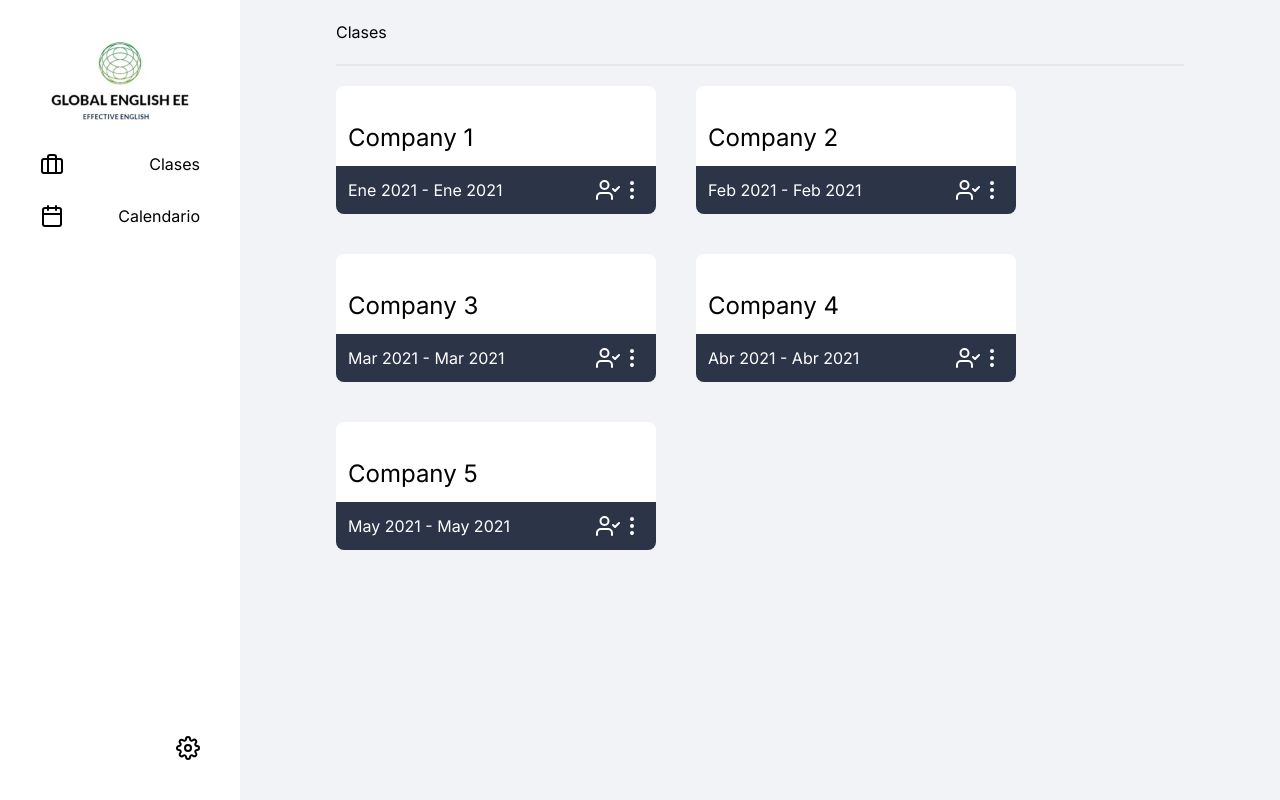
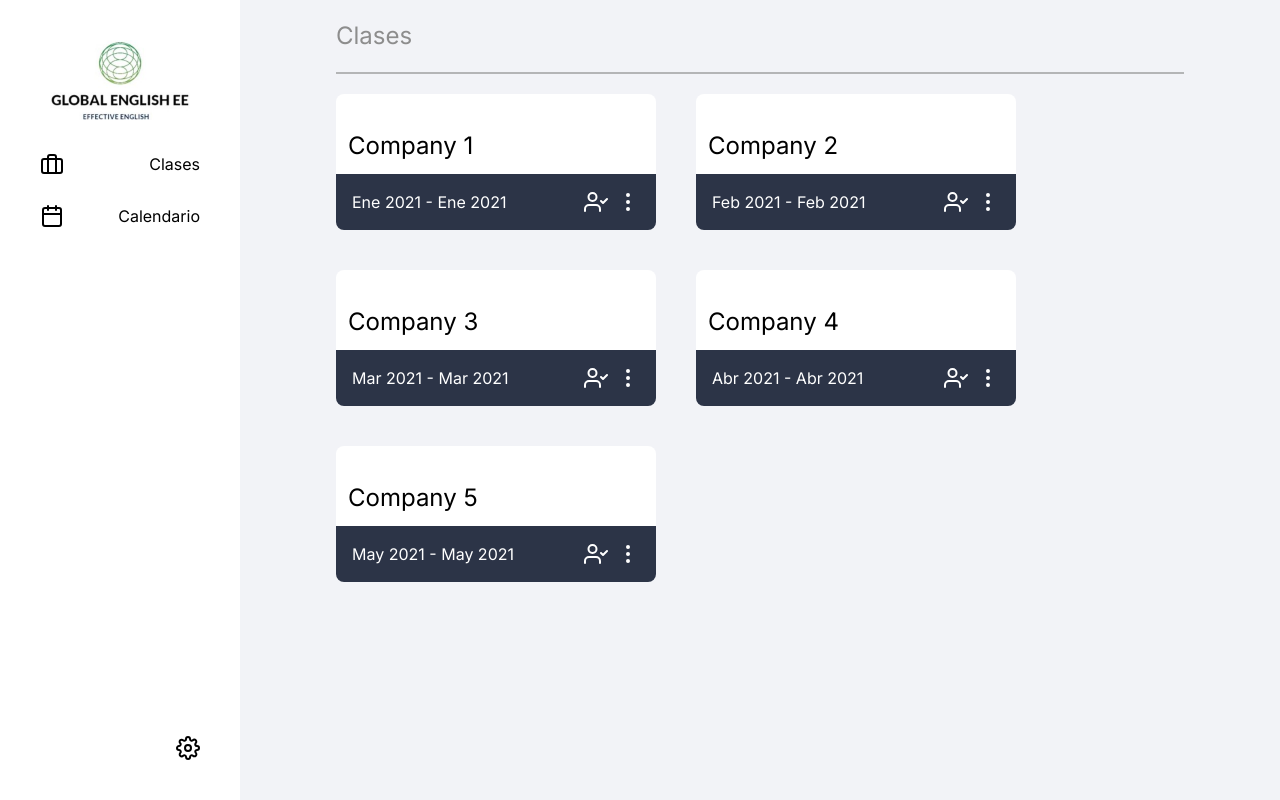
Before and after one commit to DJeison-DVT/global_english, a Next.js app: page /dashboard in a window 1280 px wide. Built offline with nearby package versions, Linux system fonts and the light colour scheme.

Commit message:
Create tooltip component and add them

```diff
--- /dev/null
+++ b/app/components/Tooltipped.tsx
@@ -0,0 +1,17 @@
+interface TooltippedProps {
+	tooltip: string;
+	children: React.ReactNode;
+}
+
+const Tooltipped: React.FC<TooltippedProps> = ({ tooltip, children }) => {
+	return (
+		<div className='has-tooltip'>
+			<span className='tooltip rounded shadow-lg p-1 bg-white -mt-8 text-black drop-shadow-sm'>
+				{tooltip}
+			</span>
+			{children}
+		</div>
+	);
+};
+
+export default Tooltipped;
--- a/app/dashboard/components/Breadcrumb.tsx
+++ b/app/dashboard/components/Breadcrumb.tsx
@@ -4,7 +4,7 @@ interface BreadcrumbsProps {
 
 export default function Breadcrumb({ breadcrumbs }: BreadcrumbsProps) {
 	return (
-		<div className='border-b-2 border-tertiary/60 py-5 mb-5'>
+		<div className='border-b-2 border-tertiary/60 py-5 mb-5 text-2xl'>
 			{breadcrumbs.map((breadcrumb, index) => (
 				<span key={breadcrumb} className='text-tertiary'>
 					{breadcrumb}
--- a/app/dashboard/components/Sidebar.tsx
+++ b/app/dashboard/components/Sidebar.tsx
@@ -1,5 +1,6 @@
 import Image from "next/image";
 import { Briefcase, Calendar, Settings } from "react-feather";
+import Tooltipped from "@/app/components/Tooltipped";
 
 interface MenuItemProps {
 	title: string;
@@ -8,7 +9,7 @@ interface MenuItemProps {
 
 const MenuItem: React.FC<MenuItemProps> = ({ title, icon: Icon }) => {
 	return (
-		<div className='flex items-center justify-between w-full border-b-4 py-2 border-transparent hover:border-primary transition-colors duration-300'>
+		<div className='hover:cursor-pointer flex items-center justify-between w-full border-b-4 py-2 border-transparent hover:border-primary transition-colors duration-300'>
 			<Icon />
 			<div>{title}</div>
 		</div>
@@ -31,7 +32,9 @@ export default function Sidebar() {
 					<MenuItem title='Calendario' icon={Calendar} />
 				</div>
 				<div className='flex justify-end'>
-					<Settings />
+					<Tooltipped tooltip='Opciones'>
+						<Settings />
+					</Tooltipped>
 				</div>
 			</div>
 		</div>
--- a/app/dashboard/page.tsx
+++ b/app/dashboard/page.tsx
@@ -1,5 +1,6 @@
 import React from "react";
 import { MoreVertical, UserCheck } from "react-feather";
+import Tooltipped from "@/app/components/Tooltipped";
 import Breadcrumb from "./components/Breadcrumb";
 
 interface Class {
@@ -25,16 +26,20 @@ function formatDate(date: string) {
 const ClassCard: React.FC<Class> = ({ company, startingDate, endDate }) => {
 	return (
 		<div className='w-80'>
-			<div className='text-2xl flex bg-white items-end h-20 rounded-t-lg'>
+			<div className='hover:cursor-pointer text-2xl flex bg-white items-end h-20 rounded-t-lg'>
 				<div className='m-3'>{company}</div>
 			</div>
-			<div className='flex p-3 justify-between items-center bg-primary text-white rounded-b-lg'>
-				<div>
+			<div className='flex p-4 justify-between items-center bg-primary text-white rounded-b-lg'>
+				<div className='hover:cursor-pointer'>
 					{formatDate(startingDate)} - {formatDate(endDate)}
 				</div>
-				<div className='flex'>
-					<UserCheck />
-					<MoreVertical />
+				<div className='flex gap-2 '>
+					<Tooltipped tooltip='Tomar Asistencia'>
+						<UserCheck />
+					</Tooltipped>
+					<Tooltipped tooltip='Opciones'>
+						<MoreVertical />
+					</Tooltipped>
 				</div>
 			</div>
 		</div>
--- a/app/globals.css
+++ b/app/globals.css
@@ -18,6 +18,14 @@ body {
 		rgb(var(--background-start-rgb));
 }
 
+.tooltip {
+	@apply invisible absolute;
+}
+
+.has-tooltip:hover .tooltip {
+	@apply visible z-50;
+}
+
 @layer utilities {
 	.text-balance {
 		text-wrap: balance;
--- a/tailwind.config.ts
+++ b/tailwind.config.ts
@@ -16,6 +16,7 @@ const config: Config = {
 			colors: {
 				primary: "#2C3447",
 				secondary: "#F2F3F7",
+				tertiary: "#8D8D8D",
 			},
 		},
 	},
```
